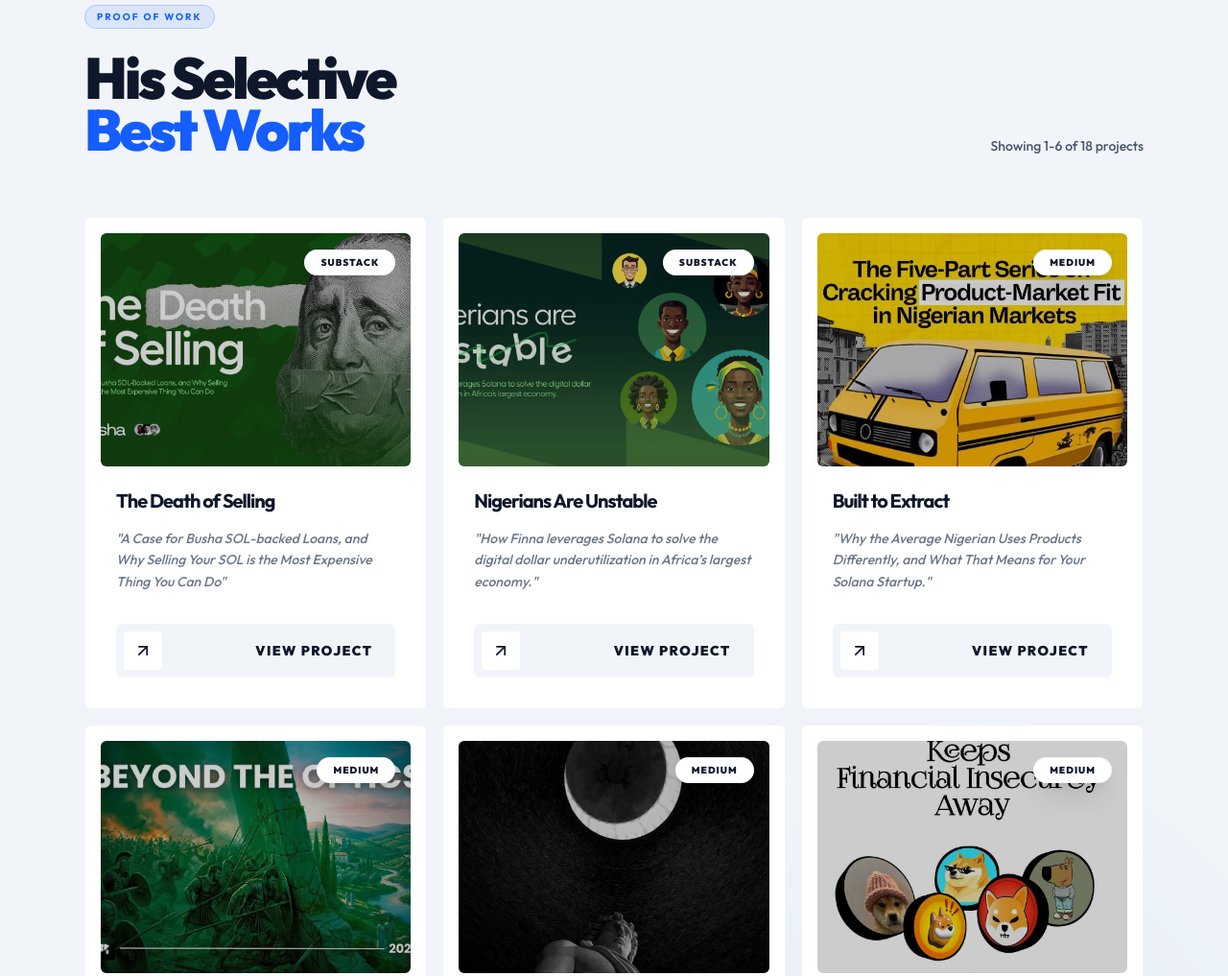
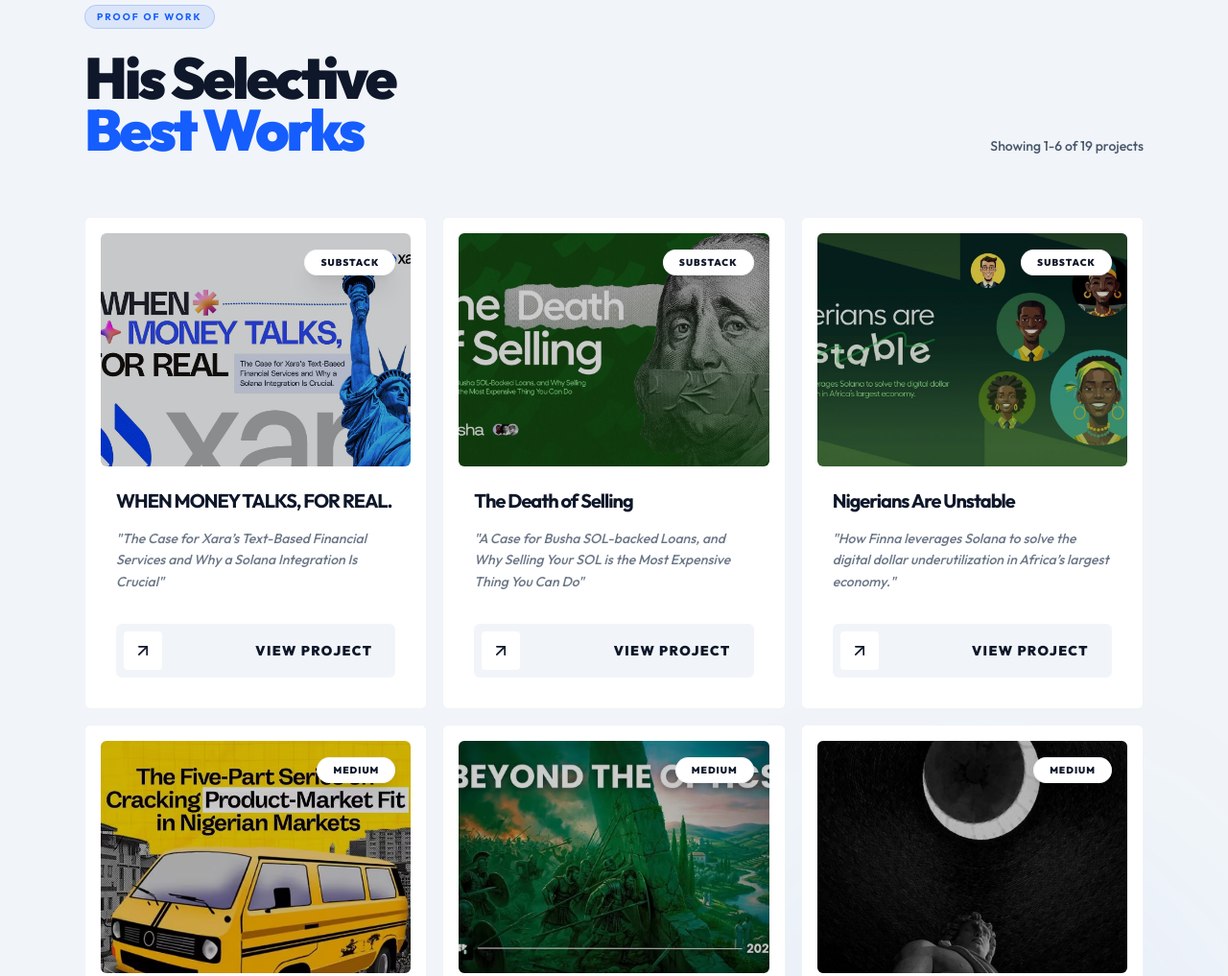
Before and after one commit to murpheus007/chainstellar, an Astro site: page / in a window 1280 px wide. Shown: the part 2037-3054 px from the top of the page at 96% size. Built offline with nearby package versions, Linux system fonts and the light colour scheme; Astro itself is replaced by a stand-in of ours.

Commit message:
Added a new item in works, update CV and Nigerians are unstable link

```diff
--- a/src/sections/Navbar.jsx
+++ b/src/sections/Navbar.jsx
@@ -162,7 +162,7 @@
                      onClick={() => setIsOpen(false)}
                   />
                   <MenuLink
-                     href='https://drive.google.com/file/d/1zybt3MRw0e3dVw64XWedls_GqnoOjssq'
+                     href='https://drive.google.com/file/d/15qZJQnOudNKuMT8OY0Lg3y1V8Ap-Yr-C'
                      icon={<FileText size={20} />}
                      label='Curriculum Vitae'
                      desc='My professional journey'
--- a/src/static/works.js
+++ b/src/static/works.js
@@ -1,6 +1,14 @@
 export const works = [
    {
       id: 1,
+      title: 'WHEN MONEY TALKS, FOR REAL.',
+      description:
+         'The Case for Xara’s Text-Based Financial Services and Why a Solana Integration Is Crucial',
+      link: 'https://chainstellar.substack.com/when-money-talks-for-real',
+      image: '/xara.jpg',
+   },
+   {
+      id: 2,
       title: 'The Death of Selling',
       description:
          'A Case for Busha SOL-backed Loans, and Why Selling Your SOL is the Most Expensive Thing You Can Do',
@@ -8,15 +16,15 @@
       image: '/busha.jpg',
    },
    {
-      id: 2,
+      id: 3,
       title: 'Nigerians Are Unstable',
       description:
          'How Finna leverages Solana to solve the digital dollar underutilization in Africa’s largest economy.',
-      link: 'https://chainstellar.substack.com/p/nigerians-are-unstable',
+      link: 'https://abdulmutalibsulaiman.substack.com/p/nigerians-are-unstable',
       image: '/nigerians-unstable.jpg',
    },
    {
-      id: 3,
+      id: 4,
       title: 'Built to Extract',
       description:
          'Why the Average Nigerian Uses Products Differently, and What That Means for Your Solana Startup.',
@@ -24,7 +32,7 @@
       image: '/bte.avif',
    },
    {
-      id: 4,
+      id: 5,
       title: 'Beyond the Optics.',
       description:
          'The Four Quarters Of SuperteamNG 2025',
@@ -32,7 +40,7 @@
       image: '/beyond_the_optics.avif',
    },
    {
-      id: 5,
+      id: 6,
       title: 'The Anatomy of a “Good” Stablecoin',
       description:
          'A breakdown of competing interests — from users to issuers — and how they influence what ‘good’ really means.',
@@ -40,7 +48,7 @@
       image: '/stablecoin.jpg',
    },
    {
-      id: 6,
+      id: 7,
       title: 'Memecoins: Epitomizing Decentralization',
       description:
          'What memecoins are, basic strategies, risks/rewards, and why they level the crypto playing field.',
@@ -48,7 +56,7 @@
       image: '/memecoins.jpg',
    },
    {
-      id: 7,
+      id: 8,
       title: 'Compressed NFTs on Solana',
       description:
          'A Cultural Adjustment Fostering Economic Viability in Web3. There was a cultural adjustment. But what was the culture?',
@@ -56,7 +64,7 @@
       image: '/compressed-nfts.avif',
    },
    {
-      id: 8,
+      id: 9,
       title: 'A Thread on Rumple Labs',
       description:
          '@0xJoshyy’s denied $900k airdrop loss highlights @RumpleLabs’ $23.76M TVL solution for instant point liquidity.',
@@ -64,7 +72,7 @@
       image: '/rumple-labs.jpg',
    },
    {
-      id: 9,
+      id: 10,
       title: 'A Thread on deBridgeFinance',
       description:
          'deBridge aims to hit $100M daily transactions, boosting DeFi with secure cross-chain tech.',
@@ -72,7 +80,7 @@
       image: '/debridge.avif',
    },
    {
-      id: 10,
+      id: 11,
       title: 'A Thread on MagicBlock',
       description:
          'Likens MagicBlock to an F1 engine, enhancing Solana’s speed and scalability for real-time applications through Ephemeral Rollups technology.',
@@ -80,7 +88,7 @@
       image: '/magicblock.avif',
    },
    {
-      id: 11,
+      id: 12,
       title: 'A Thread on MAIN AI DEX',
       description:
          'MAIN AI DEX leverages AI to revolutionize DeFi profitability, mirroring ChatGPT’s 2025 image generation surge.',
@@ -88,7 +96,7 @@
       image: '/main-ai-dex.jpg',
    },
    {
-      id: 12,
+      id: 13,
       title: 'A Thread on AgriDex Platform',
       description:
          'AgriDex uses Solana’s blockchain to cut Nigeria’s N3.5 trillion post-harvest losses by 40%, boosting farmer incomes by 50%.',
@@ -96,7 +104,7 @@
       image: '/agridex.avif',
    },
    {
-      id: 13,
+      id: 14,
       title: 'A Thread on Citrea',
       description:
          'Citrea, a layer-2 ZK rollup, enhances Bitcoin with smart contracts and Ðapps, tapping into its $2.1T idle capital while leveraging BitVM for secure, trust-minimized bridging.',
@@ -104,7 +112,7 @@
       image: '/citrea.avif',
    },
    {
-      id: 14,
+      id: 15,
       title: 'A Thread on HIO Music App',
       description:
          'HIO Music, a Solana-powered platform, promises 100% royalties to artists, revolutionizing the music industry with blockchain transparency.',
@@ -112,7 +120,7 @@
       image: '/hio-music.avif',
    },
    {
-      id: 15,
+      id: 16,
       title: 'A Thread on Stabble',
       description:
          'Announces the successful Token Generation Event (TGE) for $STB on May 22, 2025, with trading now live and opportunities for airdrops.',
@@ -120,7 +128,7 @@
       image: '/stabble.jpg',
    },
    {
-      id: 16,
+      id: 17,
       title: 'A Thread on Flare Network',
       description:
          'Flare Network boosts XRP’s utility post-SEC lawsuit, leveraging the Howey Test to enhance decentralization.',
@@ -128,7 +136,7 @@
       image: '/flare-network.avif',
    },
    {
-      id: 17,
+      id: 18,
       title: 'A Thread on Global Dollar USDG',
       description:
          "Discusses PYUSD's launch, institutional challenges with stablecoins, and USDG's introduction to bridge gaps, timed with recent regulatory and technological advancements.",
@@ -136,7 +144,7 @@
       image: '/usdg.jpg',
    },
    {
-      id: 18,
+      id: 19,
       title: 'A Thread on Token Mill',
       description:
          'Token Mill aims to counter scam-heavy platforms like @pumpdotfun with transparent Solana/Avalanche trading.',
```
Also changed, not shown: public/xara.jpg (added).
